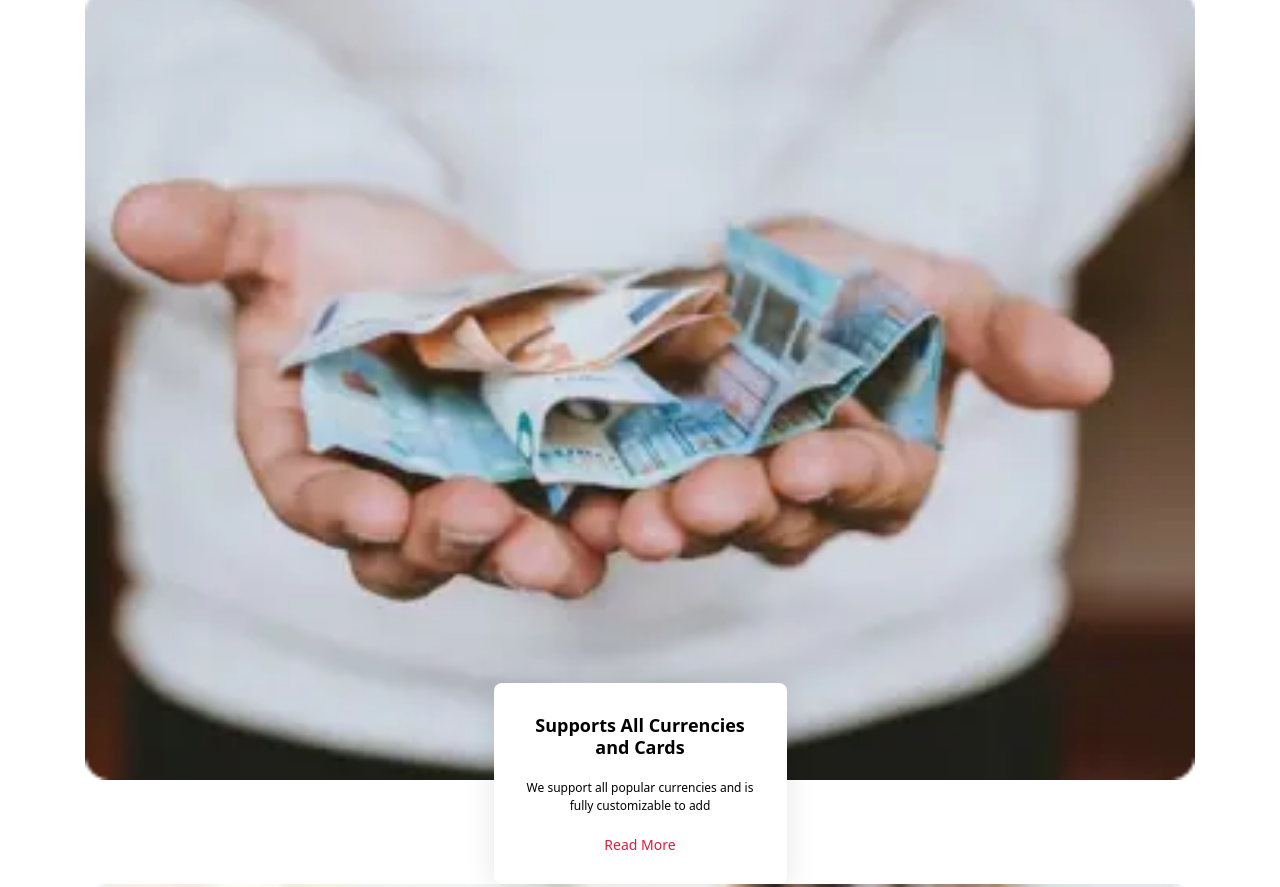
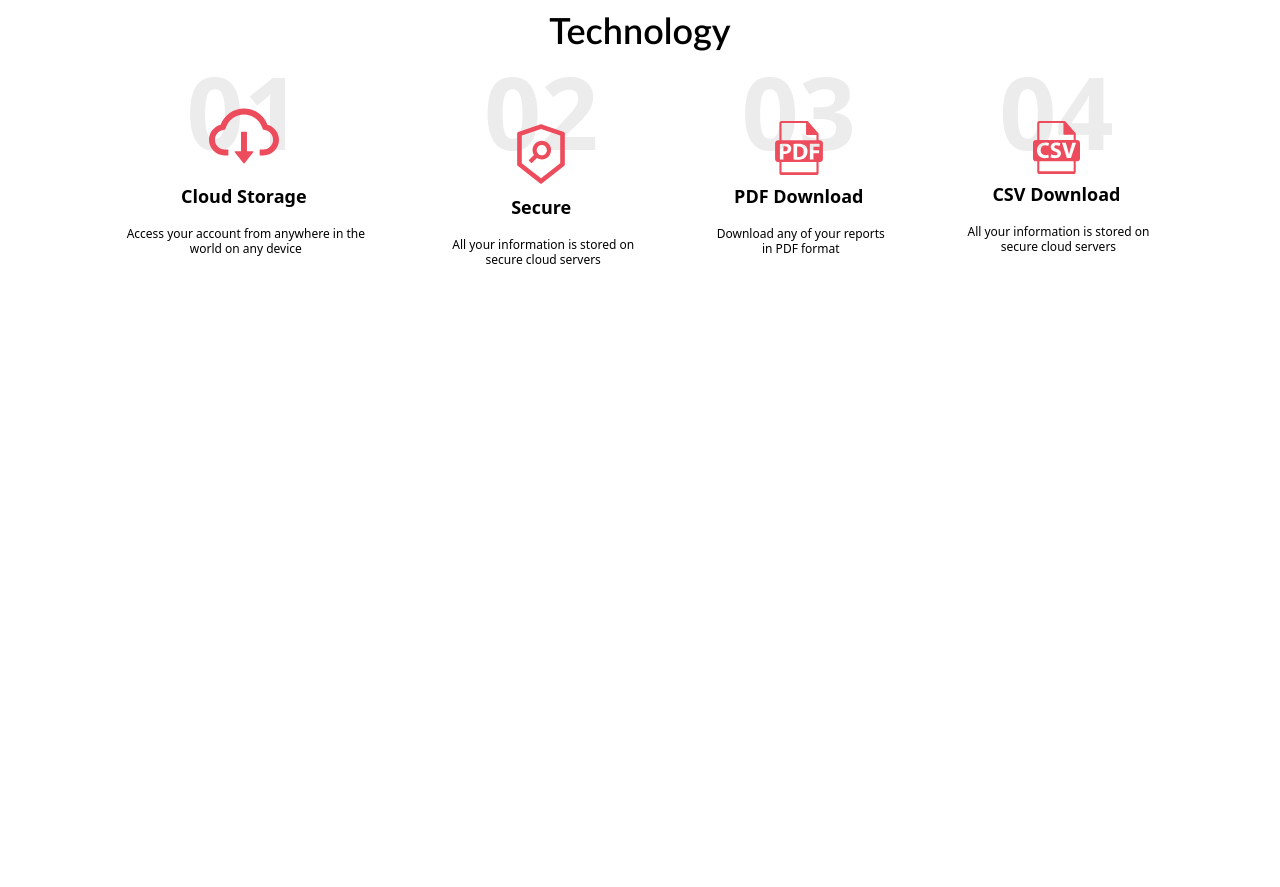
Before and after one commit to vadimness/Cloud-budget, a plain HTML site: page index.html in a window 1280 px wide. Shown: the part 2001-2888 px from the top of the page. After the commit the page ends 2376 px from the top, so only its background shows below. Drawn offline with Linux system fonts and the light colour scheme; a web font is replaced by a local one.

Commit message:
section 4

```diff
--- a/css/style.css
+++ b/css/style.css
@@ -472,3 +472,52 @@ text-align: center;
   padding-top: 23px;
   justify-content: center;
 }
+
+/* ======= TEHNOLOGY SECTION ======= */
+
+.technology-section {
+  width: 100%;
+  padding: 63px 0 104px;
+}
+.technology-main-content{
+  display: flex;
+  flex-direction: row;
+
+}
+.technology-content{
+  position: relative;
+  display: flex;
+  flex-direction:column;
+  align-items: center;
+  text-align: center;
+}
+.numbers{
+font-size: 100px;
+font-weight: 700;
+line-height: 1.2;
+color: rgba(16, 16, 16, 0.08);
+text-align: center;
+
+}
+.technology-items{
+  margin: -50px auto 0;
+}
+
+.technology-title{
+  font-size: 18px;
+  font-weight: 700;
+  line-height: 1.2;
+  text-align: center;
+  padding: 10px;
+}
+
+.technology-text{
+  font-size: 12px;
+  font-weight: 400;
+  line-height: 1.2;
+  text-align: center;
+  padding:10px 30px 4px 34px;
+}
+.technology-items-cloud{
+  margin-top:-75px ;
+}
--- a/index.html
+++ b/index.html
@@ -108,57 +108,34 @@
         </div>
     </section>
     <div class="container">
-      <section class="technology">
+      <section class="technology-section">
         <div class="section-title">Technology</div>
-        <div class="technology-section">
-          <div class="number">
-            <picture>
-              <source srcset="./img/hand-money.webp" type="image/webp" />
-              <source src="./img/hand-money.png" type="image/png" />
-              <img class="img-header" src="./img/hand-money.png" alt="hands money"/>
-            </picture>
-            <div class="img-content">
-              <h3 class="img-title">Supports All Currencies and Cards</h3>
-              <p class="img-text">We support all popular currencies and is fully customizable to add</p>
-              <a href="#" class="img-text-btn">Read More</a>
+        <div class="technology-main-content">
+          <div class="technology-content">
+           <span class="numbers">01</span>
+            <img src="./img/Cloud.svg" alt="cloud" class="technology-items-cloud">
+              <h3 class="technology-title">Cloud Storage</h3>
+              <p class="technology-text">Access your account from anywhere in the world on any device</p>
             </div>
+          <div class="technology-content">
+            <span class="numbers">02</span>
+            <img src="./img/Secure.svg" alt="secure" class="technology-items">
+              <h3 class="technology-title">Secure</h3>
+              <p class="technology-text">All your information is stored on secure cloud servers</p>
+            </div>
+          <div class="technology-content">
+            <span class="numbers">03</span>
+            <img src="./img/pdf-download.svg" alt="pdf-download" class="technology-items">
+              <h3 class="technology-title">PDF Download</h3>
+              <p class="technology-text">Download any of your reports in PDF format</p>
           </div>
-          <div class="img">
-            <picture>
-              <source srcset="./img/hand-mobile.webp" type="image/webp" />
-              <source src="./img/hand-mobile.png" type="image/png" />
-              <img class="img-header" src="./img/hand-mobile.png" alt="hands money"/>
-            </picture>
-            <div class="img-content">
-              <h3 class="img-title">Manage your expenses on the go</h3>
-              <p class="img-text">You can access your account from anywhere in the world on any device</p>
-              <a href="#" class="img-text-btn">Read More</a>
-            </div>
+          <div class="technology-content">
+            <span class="numbers">04</span>
+            <img src="./img/Csv-down.svg" alt="CSV-download" class="technology-items">
+              <h3 class="technology-title">CSV Download</h3>
+              <p class="technology-text">All your information is stored on secure cloud servers</p>
           </div>
-          <div class="img">
-            <picture>
-              <source srcset="./img/storage.webp" type="image/webp" />
-              <source src="./img/storage.png" type="image/png" />
-              <img class="img-header" src="./img/storage.png" alt="hands money"/>
-            </picture>
-            <div class="img-content">
-              <h3 class="img-title">Cloud Budget Management Software</h3>
-              <p class="img-text">Our software is made so you can access and manage your budget</p>
-              <a href="#" class="img-text-btn">Read More</a>
-            </div>
-          </div>
-          <div class="img">
-            <picture>
-              <source srcset="./img/hand-money.webp" type="image/webp" />
-              <source src="./img/hand-money.png" type="image/png" />
-              <img class="img-header" src="./img/hand-money.png" alt="hands money"/>
-            </picture>
-            <div class="img-content">
-              <h3 class="img-title">Supports All Currencies and Cards</h3>
-              <p class="img-text">We support all popular currencies and is fully customizable to add</p>
-              <a href="#" class="img-text-btn">Read More</a>
-            </div>
-          </div>
+        </div>
       </section>
   </div>
   <footer></footer>
```
Also changed, not shown: img/Cloud.svg (added), img/Csv-down.svg (added), img/Secure.svg (added), img/pdf-download.svg (added).
